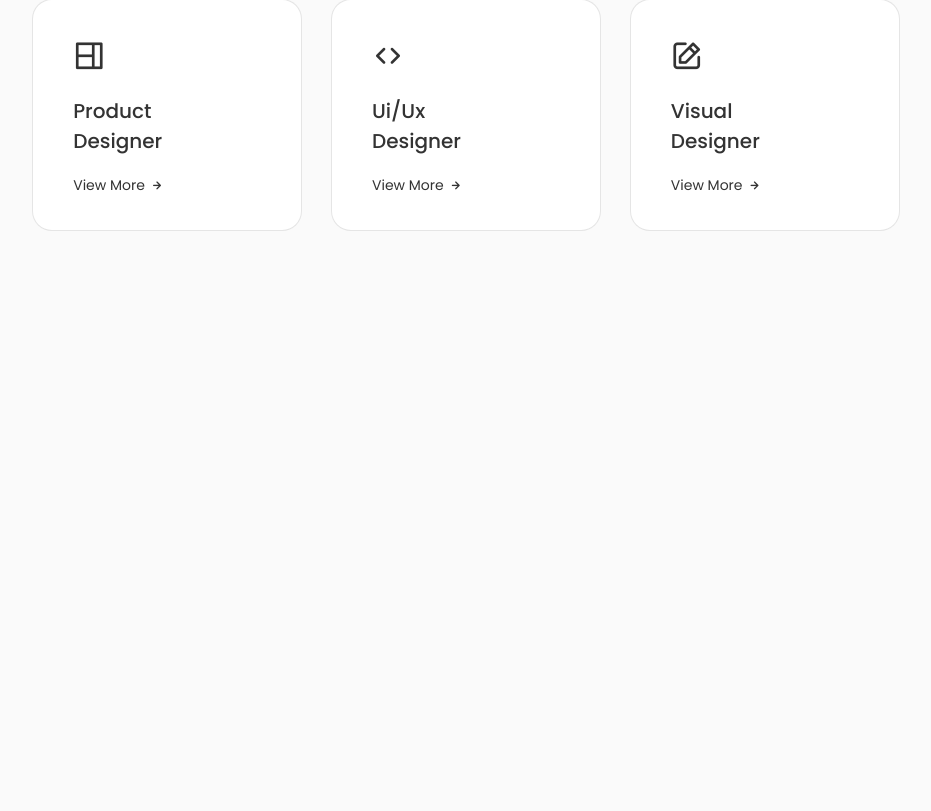
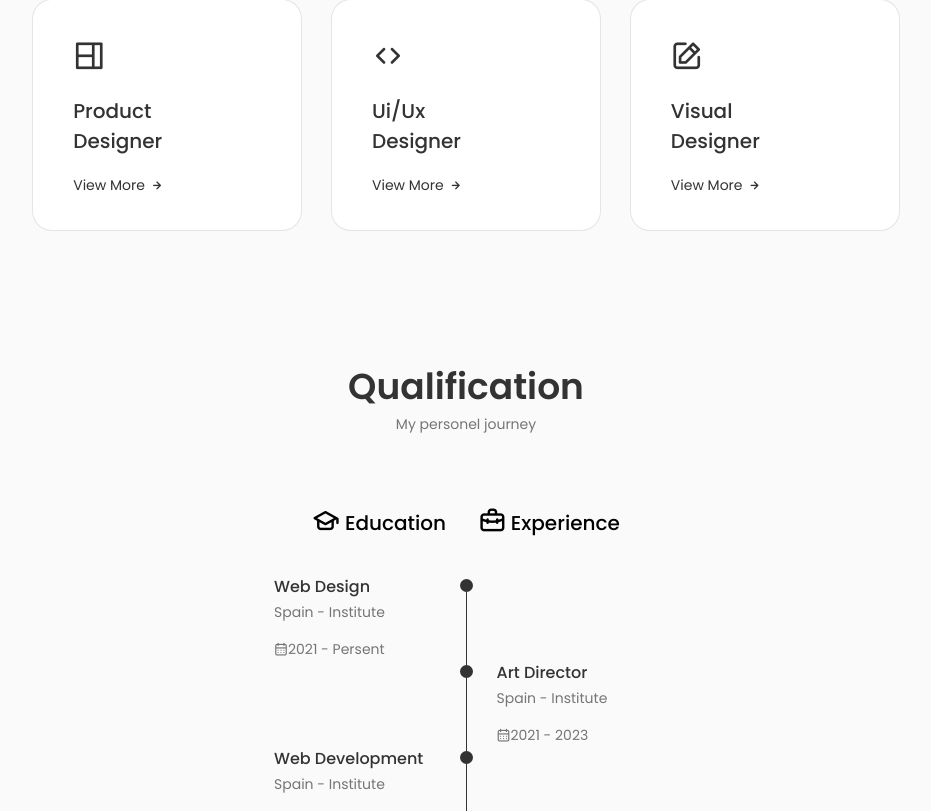
Before and after one commit to Ali-jalili/Kasuka, a React (Create React App) app in the folder portfolio-website/: page / in a window 1280 px wide. Shown: the part 1989-2800 px from the top of the page, without its empty margins (174-1105 px from the left). Before the commit the page ends 2252 px from the top, so only its background shows below. Built offline with nearby package versions, Linux system fonts and the light colour scheme; a web font is replaced by a local one.

Commit message:
Add Qualification section

```diff
--- /dev/null
+++ b/portfolio-website/src/Components/qualification/Quailification.css
@@ -0,0 +1,114 @@
+.quailification-container{
+    max-width: 768px;
+}
+
+.quailification-tabs{
+    display: flex;
+    justify-content: center;
+    margin-bottom: var(--mb-2);
+}
+
+.quailification-button{
+    font-size: var(--h3-font-size);
+    font-weight: var(--font-medium);
+    color: var(--title-color);
+    margin: 0 var(--mb-1-);
+    cursor: pointer;
+}
+
+.quailification-button:hover{
+    color: var(--title-color-dark);
+}
+
+.quailification-icon{
+    font-size: 1.8rem;
+    margin-right: var(--mb-0-25-);
+}
+
+.quailification-active{
+    color: var(--title-color-dark);
+}
+
+.quailification-sections{
+    display: grid;
+    grid-template-columns: 0.5fr;
+    justify-content: center;
+}
+
+.quailification-content{
+    display: none;
+}
+
+.quailification-content-active{
+    display: block;
+}
+
+.quailification-data{
+    display: grid;
+    grid-template-columns: 1fr max-content 1fr;
+    column-gap: 1.5rem;
+}
+
+.quailification-title{
+    font-size: var(--normal-font-size);
+    font-weight: var(--font-medium);
+}
+
+.quailification-subtitle{
+    display: inline-block;
+    font-size: var(--small-font-size);
+    margin-bottom: var(--mb-1-);
+}
+
+.quailification-calender{
+    font-size: var(--small-font-size);
+}
+
+.quailification-rounder{
+    display: inline-block;
+    width: 13px;
+    height: 13px;
+    background-color: var(--title-color);
+    border-radius: 50%;
+}
+
+.quailification-line{
+    display: block;
+    width: 1px;
+    height: 100%;
+    background-color: var(--title-color);
+    transform: translate(6px, -7px);
+}
+
+
+@media screen and (max-width:992px){
+    .quailification-container{
+        margin-left: auto;
+        margin-right: auto;
+    }
+}
+
+@media screen and (max-width:768px){
+    .quailification-container{
+        margin-left: var(--mb-1-5-);
+        margin-right: var(--mb-1-5-);
+    }
+}
+
+@media screen and (max-width:611px){
+
+.quailification-sections{
+    grid-template-columns: inherit;
+}
+
+.quailification-button{
+    margin: 0 var(--mb-0-75-);
+}
+
+}
+
+@media screen and (max-width:350px){
+    .quailification-data{
+        gap: 0.5rem;
+    }
+}
--- /dev/null
+++ b/portfolio-website/src/Components/qualification/Quailification.jsx
@@ -0,0 +1,239 @@
+import React, { useState } from 'react';
+import './Quailification.css';
+
+const Quailification = () => {
+
+    const [toggleState, setToggleState] = useState(1);
+
+    const toggleTab = (index) => {
+        setToggleState(index)
+    }
+
+    return (
+
+        <section className='quailification section'>
+
+            <h2 className="section-title">Qualification</h2>
+
+            <span className="section-subtitle">My personel journey</span>
+
+            <div className='quailification-container container'>
+
+                <div className='quailification-tabs'>
+
+                    <div className={toggleState === 1 ? 'quailification-button quailification-active  button--flex' : 'quailification-button  button--flex'} onClick={() => toggleTab(1)}>
+
+                        <i className='uil uil-graduation-cap quailification-icon'></i>Education
+
+                    </div>
+
+                    <div className={toggleState === 1 ? 'quailification-button quailification-active  button--flex' : 'quailification-button  button--flex'} onClick={() => toggleTab(2)}>
+
+                        <i className='uil uil-briefcase-alt quailification-icon'></i>Experience
+
+                    </div>
+
+                </div>
+
+                <div className='quailification-sections'>
+
+                    <div className={toggleState === 1 ? 'quailification-content quailification-content-active' : 'quailification-content'}>
+
+                        <div className='quailification-data'>
+
+                            <div>
+
+                                <h3 className='quailification-title'>Web Design</h3>
+
+                                <span className='quailification-subtitle'>Spain - Institute</span>
+
+                                <div className='quailification-calender'>
+                                    <i className='uil uil-calendar-alt'></i>2021 - Persent
+                                </div>
+
+                            </div>
+
+                            <div>
+
+                                <span className='quailification-rounder'></span>
+                                <span className='quailification-line'></span>
+
+                            </div>
+
+
+
+                        </div>
+
+                        <div className='quailification-data'>
+
+                            <div></div>
+
+                            <div>
+
+                                <span className='quailification-rounder'></span>
+                                <span className='quailification-line'></span>
+
+                            </div>
+
+                            <div>
+
+                                <h3 className='quailification-title'>Art Director</h3>
+
+                                <span className='quailification-subtitle'>Spain - Institute</span>
+
+                                <div className='quailification-calender'>
+                                    <i className='uil uil-calendar-alt'></i>2021 - 2023
+                                </div>
+
+                            </div>
+
+
+                        </div>
+
+
+                        <div className='quailification-data'>
+
+                            <div>
+
+                                <h3 className='quailification-title'>Web Development</h3>
+
+                                <span className='quailification-subtitle'>Spain - Institute</span>
+
+                                <div className='quailification-calender'>
+                                    <i className='uil uil-calendar-alt'></i>2019 - 2021
+                                </div>
+
+                            </div>
+
+                            <div>
+
+                                <span className='quailification-rounder'></span>
+                                <span className='quailification-line'></span>
+
+                            </div>
+
+
+
+                        </div>
+
+                        <div className='quailification-data'>
+
+                            <div></div>
+
+                            <div>
+
+                                <span className='quailification-rounder'></span>
+                                <span className='quailification-line'></span>
+
+                            </div>
+
+                            <div>
+
+                                <h3 className='quailification-title'>UX Expert</h3>
+
+                                <span className='quailification-subtitle'>Spain - Institute</span>
+
+                                <div className='quailification-calender'>
+                                    <i className='uil uil-calendar-alt'></i>2018 - 2019
+                                </div>
+
+                            </div>
+
+
+                        </div>
+
+                    </div>
+
+                    <div className={toggleState === 2 ? 'quailification-content quailification-content-active' : 'quailification-content'}>
+
+                        <div className='quailification-data'>
+
+                            <div>
+
+                                <h3 className='quailification-title'>Product Designer</h3>
+
+                                <span className='quailification-subtitle'>Microsoft - Spain</span>
+
+                                <div className='quailification-calender'>
+                                    <i className='uil uil-calendar-alt'></i>2021 - Persent
+                                </div>
+
+                            </div>
+
+                            <div>
+
+                                <span className='quailification-rounder'></span>
+                                <span className='quailification-line'></span>
+
+                            </div>
+
+
+
+                        </div>
+
+                        <div className='quailification-data'>
+
+                            <div></div>
+
+                            <div>
+
+                                <span className='quailification-rounder'></span>
+                                <span className='quailification-line'></span>
+
+                            </div>
+
+                            <div>
+
+                                <h3 className='quailification-title'>UX Designer</h3>
+
+                                <span className='quailification-subtitle'>Apple Inc - Spain</span>
+
+                                <div className='quailification-calender'>
+                                    <i className='uil uil-calendar-alt'></i>2021 - 2023
+                                </div>
+
+                            </div>
+
+
+                        </div>
+
+
+                        <div className='quailification-data'>
+
+                            <div>
+
+                                <h3 className='quailification-title'>Web Designer</h3>
+
+                                <span className='quailification-subtitle'>Figma - Spain</span>
+
+                                <div className='quailification-calender'>
+                                    <i className='uil uil-calendar-alt'></i>2019 - 2021
+                                </div>
+
+                            </div>
+
+                            <div>
+
+                                <span className='quailification-rounder'></span>
+                                <span className='quailification-line'></span>
+
+                            </div>
+
+
+
+                        </div>
+
+
+                    </div>
+
+                </div>
+
+            </div>
+
+        </section>
+
+    )
+
+}
+
+export default Quailification;
--- a/portfolio-website/src/Home/Main.jsx
+++ b/portfolio-website/src/Home/Main.jsx
@@ -2,6 +2,7 @@ import React from 'react';
 import About from '../Components/About/About';
 import Skills from '../Components/Skills/Skills';
 import Services from '../Components/Services/Services';
+import Quailification from '../Components/qualification/Quailification';
 
 const Aboutme = () => {
     return (
@@ -14,6 +15,8 @@ const Aboutme = () => {
 
             <Services />
 
+            <Quailification />
+
 
         </main>
 
```
